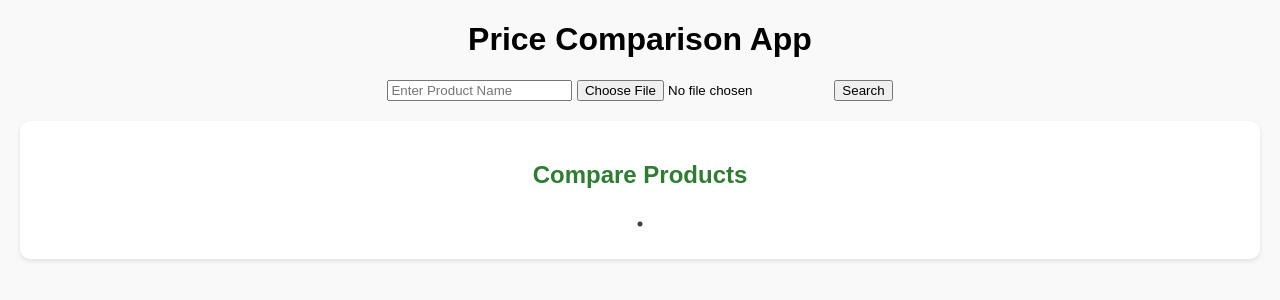
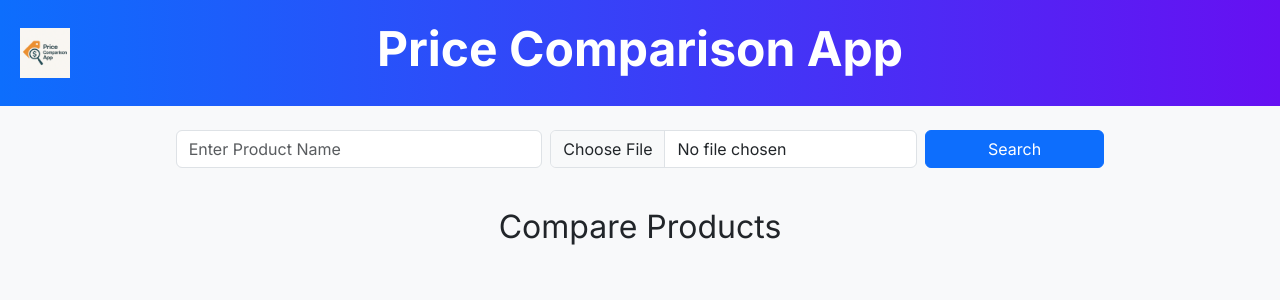
Before and after one commit to binish21/Price-Comparison-app, a Python web app: template templates/index.html in a window 1280 px wide. Shown: the top 300 px of the page. Run offline with Jinja, Linux system fonts and the light colour scheme; the template is opened without the code that fills it, so the values that code supplies are empty.

Commit message:
Update index.html

```diff
--- a/templates/index.html
+++ b/templates/index.html
@@ -4,96 +4,128 @@
     <meta charset="UTF-8">
     <meta name="viewport" content="width=device-width, initial-scale=1.0">
     <title>Price Comparison App</title>
-    <link rel="stylesheet" href="static/style.css">
-    <!-- Slick Carousel CSS -->
-    <link rel="stylesheet" type="text/css" href="https://cdn.jsdelivr.net/npm/slick-carousel@1.8.1/slick/slick.css"/>
-    <link rel="stylesheet" type="text/css" href="https://cdn.jsdelivr.net/npm/slick-carousel@1.8.1/slick/slick-theme.css"/>
+    <link rel="icon" href="/static/favicon.ico" type="image/x-icon">
+    <link href="https://cdn.jsdelivr.net/npm/bootstrap@5.3.0/dist/css/bootstrap.min.css" rel="stylesheet">
+    <link href="https://fonts.googleapis.com/css2?family=Inter:wght@400;600;700&display=swap" rel="stylesheet">
+    <style>
+        body {
+            font-family: 'Inter', sans-serif;
+            background-color: #f8f9fa;
+        }
+        header {
+            background: linear-gradient(to right, #0d6efd, #6610f2);
+            padding: 20px 0;
+            color: white;
+            text-align: center;
+            position: relative;
+        }
+        header img {
+            height: 50px;
+            position: absolute;
+            left: 20px;
+            top: 50%;
+            transform: translateY(-50%);
+        }
+        .product-box {
+            background-color: white;
+            border: 1px solid #ddd;
+            border-radius: 12px;
+            box-shadow: 0 4px 8px rgba(0,0,0,0.05);
+            padding: 15px;
+            text-align: center;
+            margin: 10px;
+            transition: transform 0.3s ease, box-shadow 0.3s ease;
+        }
+        .product-box:hover {
+            transform: translateY(-5px);
+            box-shadow: 0 8px 16px rgba(0,0,0,0.1);
+        }
+        .product-box img {
+            max-width: 100%;
+            height: auto;
+            margin-bottom: 10px;
+            border-radius: 8px;
+        }
+        .website-indicator {
+            font-size: 0.9rem;
+            color: #6c757d;
+        }
+        .carousel-container h2 {
+            margin-top: 40px;
+            margin-bottom: 20px;
+        }
+        .detected-label {
+            color: #28a745;
+            font-weight: 600;
+        }
+        .suggested-purchase h2 {
+            color: #0d6efd;
+        }
+    </style>
 </head>
 <body>
 
-    <h1>Price Comparison App</h1>
+    <header>
+        <img src="/static/logo.png" alt="Price Comparison Logo">
+        <h1 class="display-5 fw-bold">Price Comparison App</h1>
+    </header>
 
-    <form method="POST" enctype="multipart/form-data">
-        <input type="text" name="product_name" placeholder="Enter Product Name">
-        <input type="file" name="file">
-        <button type="submit">Search</button>
+    <div class="container py-4">
+        <form method="POST" enctype="multipart/form-data" class="row g-2 align-items-center justify-content-center">
+            <div class="col-md-4">
+                <input type="text" name="product_name" placeholder="Enter Product Name" class="form-control">
+            </div>
+            <div class="col-md-4">
+                <input type="file" name="file" class="form-control">
+            </div>
+            <div class="col-md-2">
+                <button type="submit" class="btn btn-primary w-100">Search</button>
+            </div>
         </form>
 
         {% if detected_label %}
-        <p class="detected-label">Identified Product: {{ detected_label }}</p>
+            <p class="text-center mt-3 detected-label">Identified Product: {{ detected_label }}</p>
         {% endif %}
 
-    <!-- Suggested Purchase Section -->
         {% if suggested_purchase %}
-        <div class="suggested-purchase">
+            <div class="suggested-purchase text-center mt-4">
                 <h2>Suggested Purchase (Cheapest)</h2>
-            <div class="product-box">
+                <div class="product-box mx-auto" style="max-width: 300px;">
                     {% if suggested_purchase.thumbnail %}
                         <img src="{{ suggested_purchase.thumbnail }}" alt="{{ suggested_purchase.title }}">
                     {% else %}
                         <img src="https://via.placeholder.com/150" alt="No Image Available">
                     {% endif %}
-                <p><strong>{{ suggested_purchase.title }}</strong></p>
+                    <p class="fw-bold">{{ suggested_purchase.title }}</p>
                     <p>Price: {{ suggested_purchase.price }}</p>
-                <p><a href="{{ suggested_purchase.link }}" target="_blank">View Product</a></p>
+                    <a href="{{ suggested_purchase.link }}" target="_blank" class="btn btn-outline-primary btn-sm">View Product</a>
                 </div>
+                <p class="mt-3">Compare with Amazon.ca, eBay, and BestBuy</p>
             </div>
-        <p class="detected-label">Compare with Amazon.ca, eBay, and BestBuy</p>
         {% endif %}
 
-    <!-- Carousel Section -->
         <div class="carousel-container">
-        <h2>Compare Products</h2>
-        <div class="carousel">
+            <h2 class="text-center">Compare Products</h2>
+            <div class="row justify-content-center">
                 {% for product in all_products_sorted %}
+                    <div class="col-md-4 col-sm-6 col-12">
                         <div class="product-box">
-                    <!-- Website Indicator -->
                             <div class="website-indicator">{{ product.site }}</div>
-                    <!-- Thumbnail -->
                             {% if product.thumbnail %}
                                 <img src="{{ product.thumbnail }}" alt="{{ product.title }}">
                             {% else %}
                                 <img src="https://via.placeholder.com/150" alt="No Image Available">
                             {% endif %}
-                    <!-- Product Details -->
-                    <p><strong>{{ product.title }}</strong></p>
+                            <p class="fw-semibold">{{ product.title }}</p>
                             <p>Price: {{ product.price }}</p>
-                    <p><a href="{{ product.link }}" target="_blank">View Product</a></p>
+                            <a href="{{ product.link }}" target="_blank" class="btn btn-sm btn-outline-primary">View Product</a>
+                        </div>
                     </div>
                 {% endfor %}
             </div>
         </div>
+    </div>
 
-    <!-- Slick Carousel JS -->
-    <script src="https://code.jquery.com/jquery-3.6.0.min.js"></script>
-    <script src="https://cdn.jsdelivr.net/npm/slick-carousel@1.8.1/slick/slick.min.js"></script>
-    <script>
-        $(document).ready(function(){
-            $('.carousel').slick({
-                dots: true, // Show dot indicators
-                infinite: true, // Infinite looping
-                speed: 300, // Transition speed
-                slidesToShow: 3, // Number of slides to show at once
-                slidesToScroll: 1, // Number of slides to scroll
-                responsive: [
-                    {
-                        breakpoint: 768, // Adjust for tablets
-                        settings: {
-                            slidesToShow: 2,
-                            slidesToScroll: 1
-                        }
-                    },
-                    {
-                        breakpoint: 480, // Adjust for mobile
-                        settings: {
-                            slidesToShow: 1,
-                            slidesToScroll: 1
-                        }
-                    }
-                ]
-            });
-        });
-    </script>
-
+    <script src="https://cdn.jsdelivr.net/npm/bootstrap@5.3.0/dist/js/bootstrap.bundle.min.js"></script>
 </body>
 </html>
```
Lines whose indentation alone changed are shown as unchanged.
